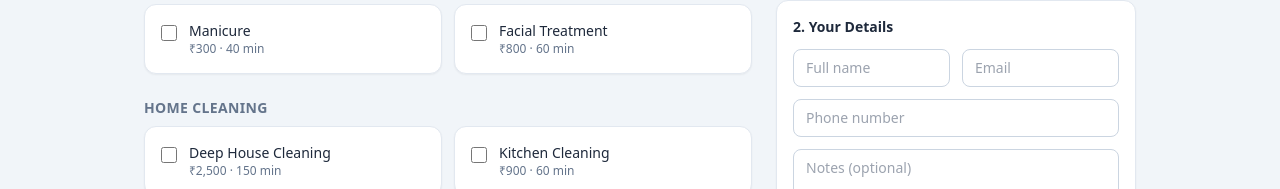
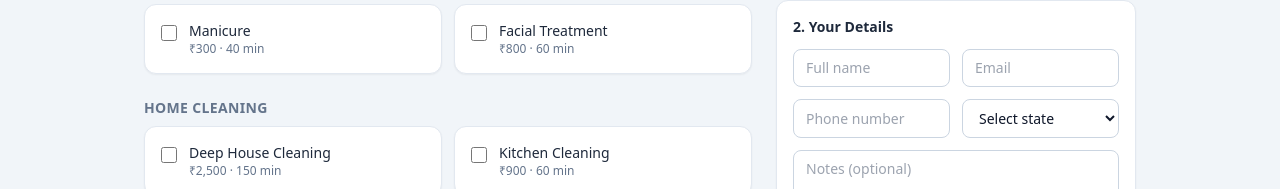
Before and after one commit to ui-sameerkhan/mini-agent-sameer, a React (Vite) app: page /booking in a window 1280 px wide. Shown: the part 413-602 px from the top of the page. Built offline with nearby package versions, Linux system fonts and the light colour scheme.

Commit message:
Add Indian state selector to booking form
Add a state dropdown (all 28 states + 8 union territories) to the
booking contact form, store it on the customer record, and show it
next to the customer name in Booking History.

```diff
--- a/src/components/booking/BookingForm.tsx
+++ b/src/components/booking/BookingForm.tsx
@@ -1,9 +1,11 @@
 import { FormEvent, useState } from "react";
+import { INDIAN_STATES, INDIAN_UNION_TERRITORIES } from "../../lib/indianStates";
 
 export interface ContactDetails {
   name: string;
   email: string;
   phone: string;
+  state: string;
   notes: string;
 }
 
@@ -16,6 +18,7 @@ const EMPTY_DETAILS: ContactDetails = {
   name: "",
   email: "",
   phone: "",
+  state: "",
   notes: "",
 };
 
@@ -60,8 +63,32 @@ export default function BookingForm({ disabled, onSubmit }: Props) {
           placeholder="Phone number"
           value={details.phone}
           onChange={(e) => update("phone", e.target.value)}
-          className={`${inputClass} sm:col-span-2`}
+          className={inputClass}
         />
+        <select
+          required
+          value={details.state}
+          onChange={(e) => update("state", e.target.value)}
+          className={inputClass}
+        >
+          <option value="" disabled>
+            Select state
+          </option>
+          <optgroup label="States">
+            {INDIAN_STATES.map((state) => (
+              <option key={state} value={state}>
+                {state}
+              </option>
+            ))}
+          </optgroup>
+          <optgroup label="Union Territories">
+            {INDIAN_UNION_TERRITORIES.map((state) => (
+              <option key={state} value={state}>
+                {state}
+              </option>
+            ))}
+          </optgroup>
+        </select>
       </div>
       <textarea
         placeholder="Notes (optional)"
--- a/src/components/booking/BookingHistory.tsx
+++ b/src/components/booking/BookingHistory.tsx
@@ -27,7 +27,14 @@ export default function BookingHistory({ bookings }: { bookings: Booking[] }) {
           return (
             <div key={booking.id} className="rounded-xl border border-slate-200 bg-white p-4 shadow-sm">
               <div className="flex items-center justify-between text-sm">
-                <span className="font-medium text-slate-800">{booking.customer.name}</span>
+                <span className="font-medium text-slate-800">
+                  {booking.customer.name}
+                  {booking.customer.state && (
+                    <span className="ml-2 text-xs font-normal text-slate-400">
+                      {booking.customer.state}
+                    </span>
+                  )}
+                </span>
                 <span className="text-slate-500">
                   {booking.customer.date} at {booking.customer.time}
                 </span>
--- /dev/null
+++ b/src/lib/indianStates.ts
@@ -0,0 +1,41 @@
+export const INDIAN_STATES = [
+  "Andhra Pradesh",
+  "Arunachal Pradesh",
+  "Assam",
+  "Bihar",
+  "Chhattisgarh",
+  "Goa",
+  "Gujarat",
+  "Haryana",
+  "Himachal Pradesh",
+  "Jharkhand",
+  "Karnataka",
+  "Kerala",
+  "Madhya Pradesh",
+  "Maharashtra",
+  "Manipur",
+  "Meghalaya",
+  "Mizoram",
+  "Nagaland",
+  "Odisha",
+  "Punjab",
+  "Rajasthan",
+  "Sikkim",
+  "Tamil Nadu",
+  "Telangana",
+  "Tripura",
+  "Uttar Pradesh",
+  "Uttarakhand",
+  "West Bengal",
+];
+
+export const INDIAN_UNION_TERRITORIES = [
+  "Andaman and Nicobar Islands",
+  "Chandigarh",
+  "Dadra and Nagar Haveli and Daman and Diu",
+  "Delhi (NCT)",
+  "Jammu and Kashmir",
+  "Ladakh",
+  "Lakshadweep",
+  "Puducherry",
+];
--- a/src/pages/BookingPage.tsx
+++ b/src/pages/BookingPage.tsx
@@ -69,7 +69,15 @@ export default function BookingPage() {
     const booking: Booking = {
       id: bookingId,
       createdAt: new Date().toISOString(),
-      customer: { name: contact.name, email: contact.email, phone: contact.phone, date, time, notes: contact.notes },
+      customer: {
+        name: contact.name,
+        email: contact.email,
+        phone: contact.phone,
+        state: contact.state,
+        date,
+        time,
+        notes: contact.notes,
+      },
       items,
       totalPrice,
       totalDurationMinutes,
--- a/src/types/booking.ts
+++ b/src/types/booking.ts
@@ -15,6 +15,7 @@ export interface CustomerDetails {
   name: string;
   email: string;
   phone: string;
+  state: string;
   date: string;
   time: string;
   notes: string;
```
